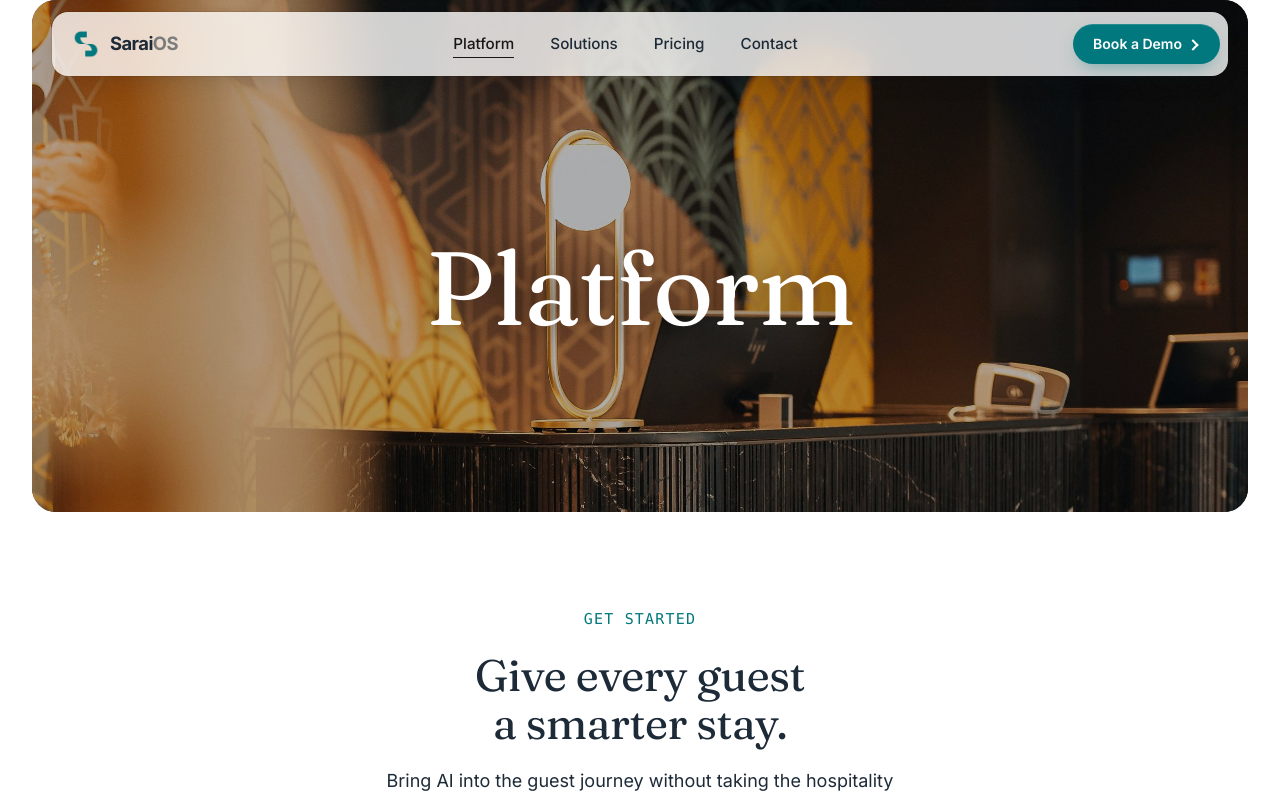
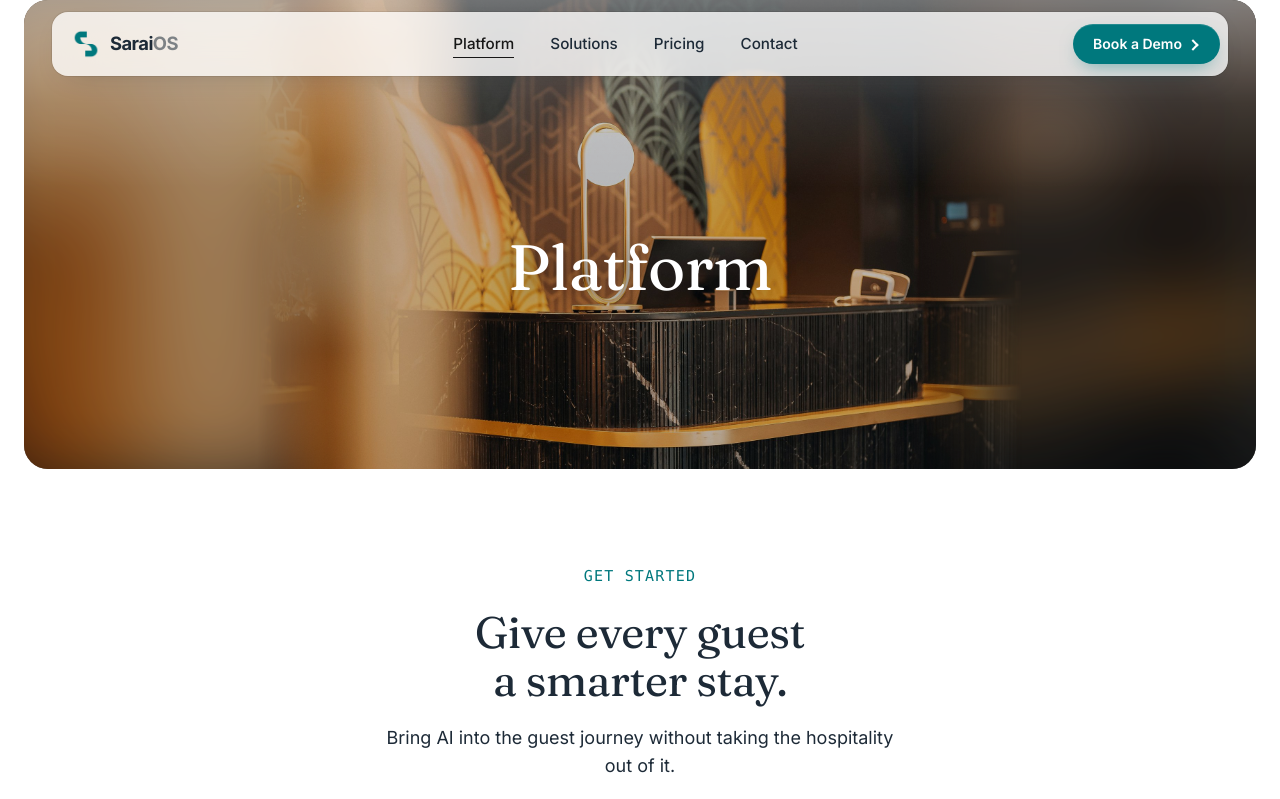
Before and after one commit to abdulrhhkahn/SaraiOS, a Next.js app: page /features in a window 1280 px wide. Shown: the top 799 px of the page. Built offline with nearby package versions, Linux system fonts and the light colour scheme; no server answers.

Commit message:
Add files via upload

```diff
--- a/components/ui/ImageBanner.tsx
+++ b/components/ui/ImageBanner.tsx
@@ -6,9 +6,12 @@ import { easeOut } from "@/components/animations/variants";
 import { cn } from "@/lib/cn";
 
 /**
- * Page banner: a rounded photo card with the page title centred on it. The site's fixed header floats over
- * the top of the card. Only the image scale and the title position animate, never the image opacity,
- * so the photo can still be the largest contentful paint.
+ * Page banner: a rounded photo card (1392 x 469 on desktop) with the page title centred on it. The site's
+ * fixed header floats over the top of the card.
+ *
+ * The photo is shown zoomed out: a sharp copy sits in the middle with soft edges, over a blurred copy of the
+ * same photo that fills the rest of the card. A light white haze at the top blends the header into the image.
+ * Only the image scale and the title position animate, never the image opacity.
  */
 export function ImageBanner({
   src,
@@ -19,15 +22,27 @@ export function ImageBanner({
   src: string;
   title: string;
   alt?: string;
-  /** Use an object-position class (e.g. `object-[50%_32%]`) to choose which part of the photo shows. */
+  /** Object-position class for the sharp photo (e.g. `object-[50%_28%]`) to choose which part shows. */
   imageClassName?: string;
 }) {
   return (
-    <section className="px-3 sm:px-5 lg:px-8">
-      <div className="relative isolate flex h-[26rem] items-center justify-center overflow-hidden rounded-3xl bg-night pt-16 sm:h-[30rem] lg:h-[32rem]">
+    <section className="px-3 sm:px-5 lg:px-6">
+      <div className="relative isolate mx-auto flex h-[26rem] max-w-[1392px] items-center justify-center overflow-hidden rounded-3xl bg-night pt-16 sm:h-[28rem] lg:h-[469px]">
+        {/* blurred fill */}
+        <Image
+          src={src}
+          alt=""
+          fill
+          quality={60}
+          sizes="100vw"
+          aria-hidden
+          className="-z-10 scale-110 object-cover opacity-90 blur-2xl"
+        />
+
+        {/* sharp, zoomed-out photo with feathered edges */}
+        <div className="absolute inset-y-0 left-1/2 -z-10 w-full -translate-x-1/2 sm:w-[80%] sm:[mask-image:linear-gradient(to_right,transparent,#000_14%,#000_86%,transparent)] lg:w-[62%]">
           <motion.div
-          aria-hidden
-          className="absolute inset-0 -z-10"
+            className="absolute inset-0"
             initial={{ scale: 1.06 }}
             animate={{ scale: 1 }}
             transition={{ duration: 2.2, ease: easeOut }}
@@ -42,13 +57,19 @@ export function ImageBanner({
               className={cn("object-cover", imageClassName)}
             />
           </motion.div>
-        <div aria-hidden className="absolute inset-0 -z-10 bg-black/30" />
+        </div>
+
+        <div aria-hidden className="absolute inset-0 -z-10 bg-black/25" />
+        <div
+          aria-hidden
+          className="absolute inset-0 -z-10 bg-[linear-gradient(to_bottom,rgba(255,255,255,0.42),rgba(255,255,255,0.12)_22%,transparent_40%)]"
+        />
 
         <motion.h1
           initial={{ opacity: 0, y: 24 }}
           animate={{ opacity: 1, y: 0 }}
           transition={{ duration: 0.9, delay: 0.15, ease: easeOut }}
-          className="heading-sub text-[clamp(3.25rem,9vw,6.5rem)] leading-none text-white [text-shadow:0_2px_28px_rgba(0,0,0,0.4)]"
+          className="heading-sub text-[40px] leading-[1.05] text-white [text-shadow:0_2px_28px_rgba(0,0,0,0.4)] sm:text-[64px]"
         >
           {title}
         </motion.h1>
```
Lines whose indentation alone changed are shown as unchanged.
